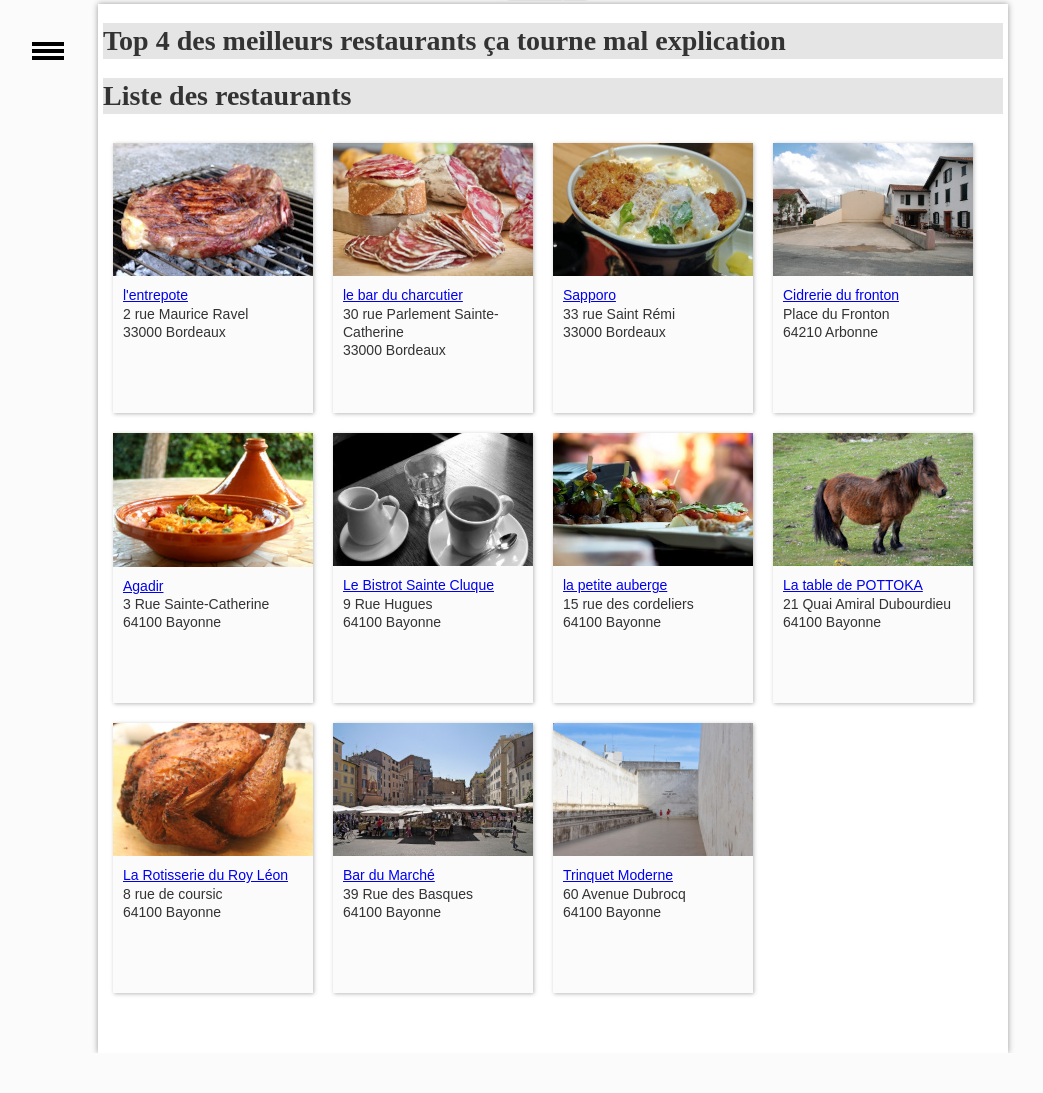
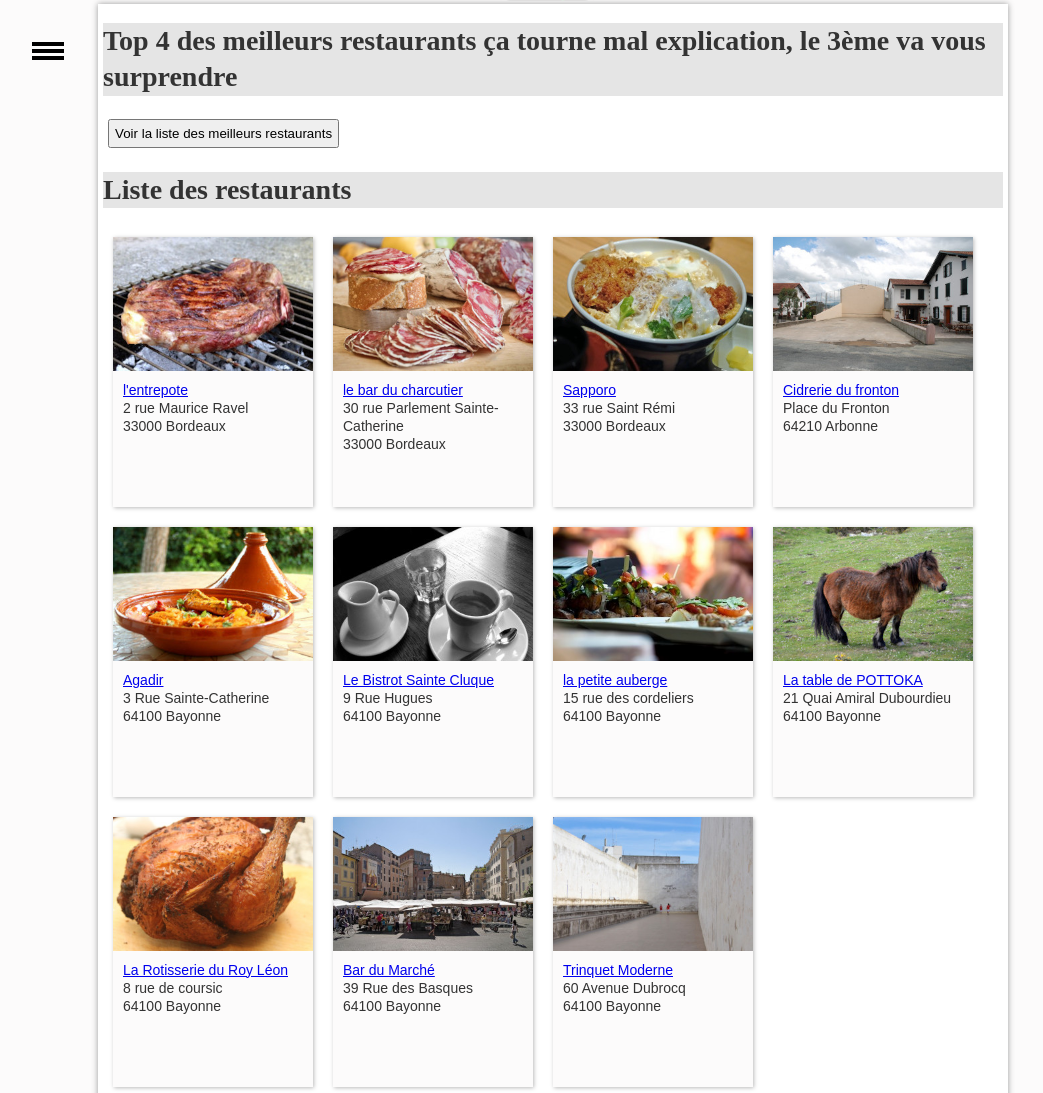
Before and after one commit to MaurrouViff/score_resto, a PHP site: page / in a window 1280 px wide. Shown: the part 86-1179 px from the top of the page, without its empty margins (92-1135 px from the left). Before the commit the page ends 1139 px from the top, so only its background shows below. Run offline with PHP 8.4, Linux system fonts and the light colour scheme; data comes from the database, SQL or seed files in the repository.

Commit message:
Ajout de nombreuses choses

```diff
--- a/vue/vueListeRestos.php
+++ b/vue/vueListeRestos.php
@@ -1,8 +1,7 @@
-<h1>Top 4 des meilleurs restaurants ça tourne mal explication</h1>
-<?php
-
-?>
-
+<h1>Top 4 des meilleurs restaurants ça tourne mal explication, le 3ème va vous surprendre</h1>
+<form action="./?action=listeMeilleursResto" method="POST">
+    <input type="submit" name="liste-resto byScore" value="Voir la liste des meilleurs restaurants">
+</form>
 
 <h1>Liste des restaurants</h1>
 
```
